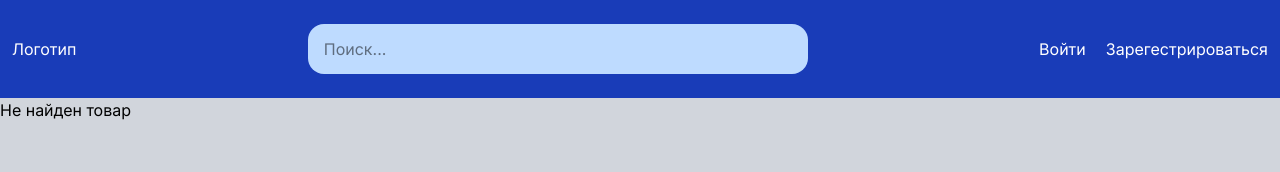
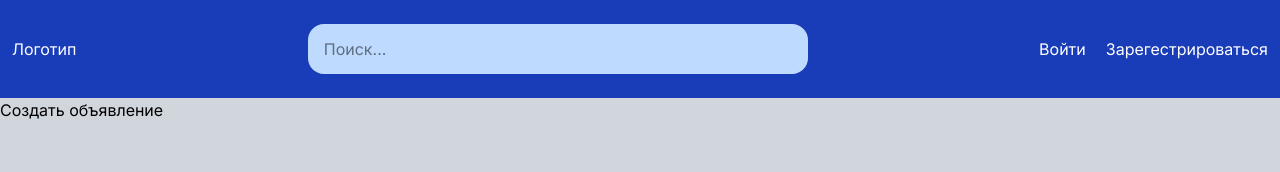
Before and after one commit to kasim876/peak-market, a Next.js app: page /product/create in a window 1280 px wide. Shown: the top 172 px of the page. Built offline with nearby package versions, Linux system fonts and the light colour scheme; no server answers.

Commit message:
update structure project and add deffierent layout

```diff
--- a/src/app/(auth)/layout.tsx
+++ b/src/app/(auth)/layout.tsx
@@ -1,14 +1,3 @@
-import { Inter } from "next/font/google";
-import { Providers } from "../providers";
-
-const inter = Inter({
-  subsets: ["latin"],
-});
-
 export default function AuthLayout({ children }: { children: React.ReactNode }) {
-  return (
-    <Providers>
-      <div className="auth-layout">{children}</div>
-    </Providers>
-  );
+  return <div className="auth-layout">{children}</div>;
 }
--- /dev/null
+++ b/src/app/(main)/layout.tsx
@@ -0,0 +1,10 @@
+import Header from "@/components/ui/header";
+
+export default function MainLayout({ children }: { children: React.ReactNode }) {
+  return (
+    <div className="main-layout">
+      <Header />
+      {children}
+    </div>
+  );
+}
--- /dev/null
+++ b/src/app/(main)/product/create/page.tsx
@@ -0,0 +1,3 @@
+export default function CreateProduct() {
+  return <div>Создать объявление</div>;
+}
--- a/src/app/layout.tsx
+++ b/src/app/layout.tsx
@@ -2,7 +2,6 @@ import { Providers } from "./providers";
 import type { Metadata } from "next";
 import { Inter } from "next/font/google";
 import "@/components/globals.css";
-import Header from "@/components/ui/header";
 
 const inter = Inter({
   subsets: ["latin"],
@@ -17,10 +16,7 @@ export default function RootLayout({ children }: { children: React.ReactNode })
   return (
     <html lang="ru">
       <body className={`${inter.className} antialiased bg-gray-300`}>
-        <Providers>
-          <Header />
-          {children}
-        </Providers>
+        <Providers>{children}</Providers>
       </body>
     </html>
   );
```
Also changed, not shown: src/app/(main)/page.tsx (renamed from src/app/page.tsx), src/app/(main)/product/[id]/page.tsx (renamed from src/app/product/[id]/page.tsx).
